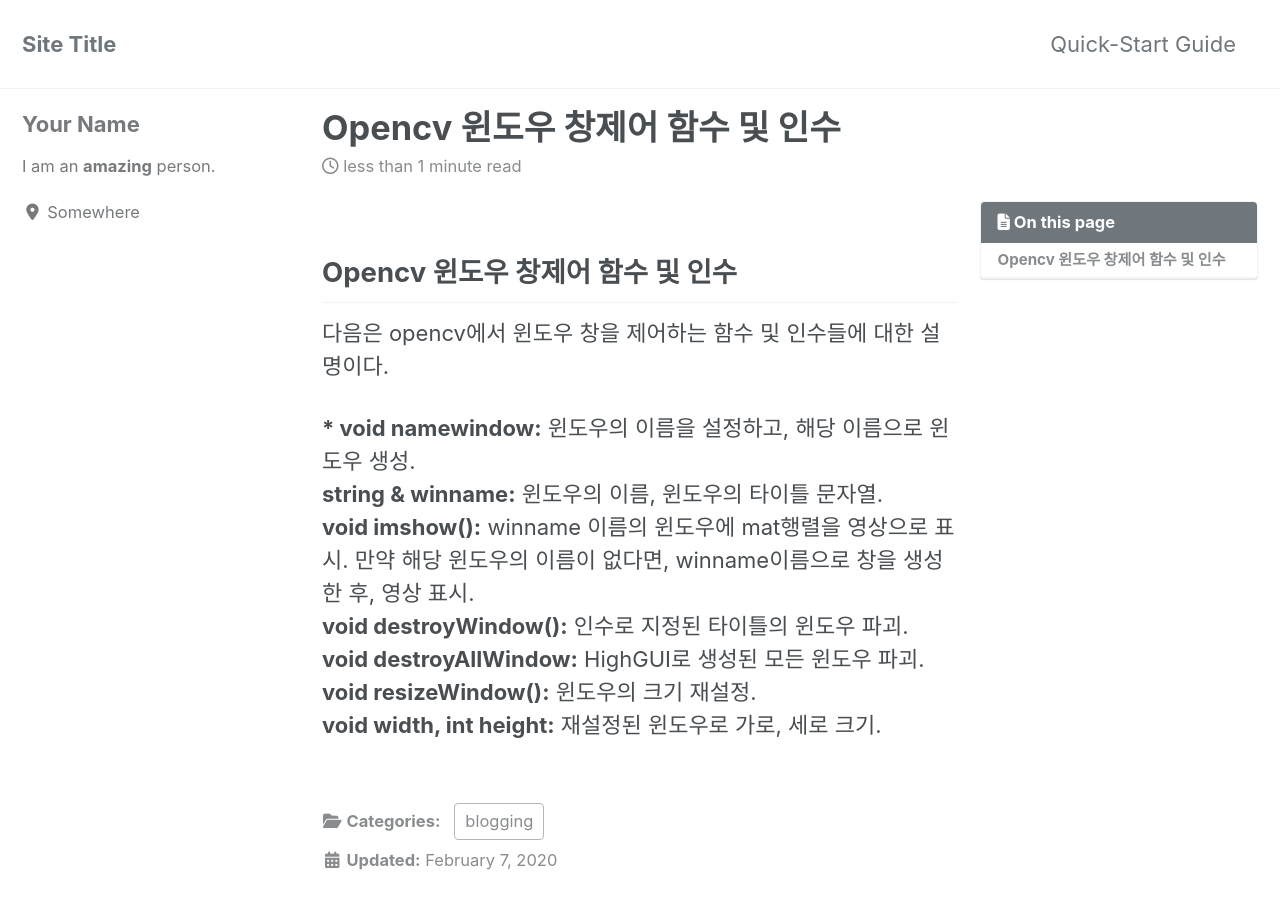
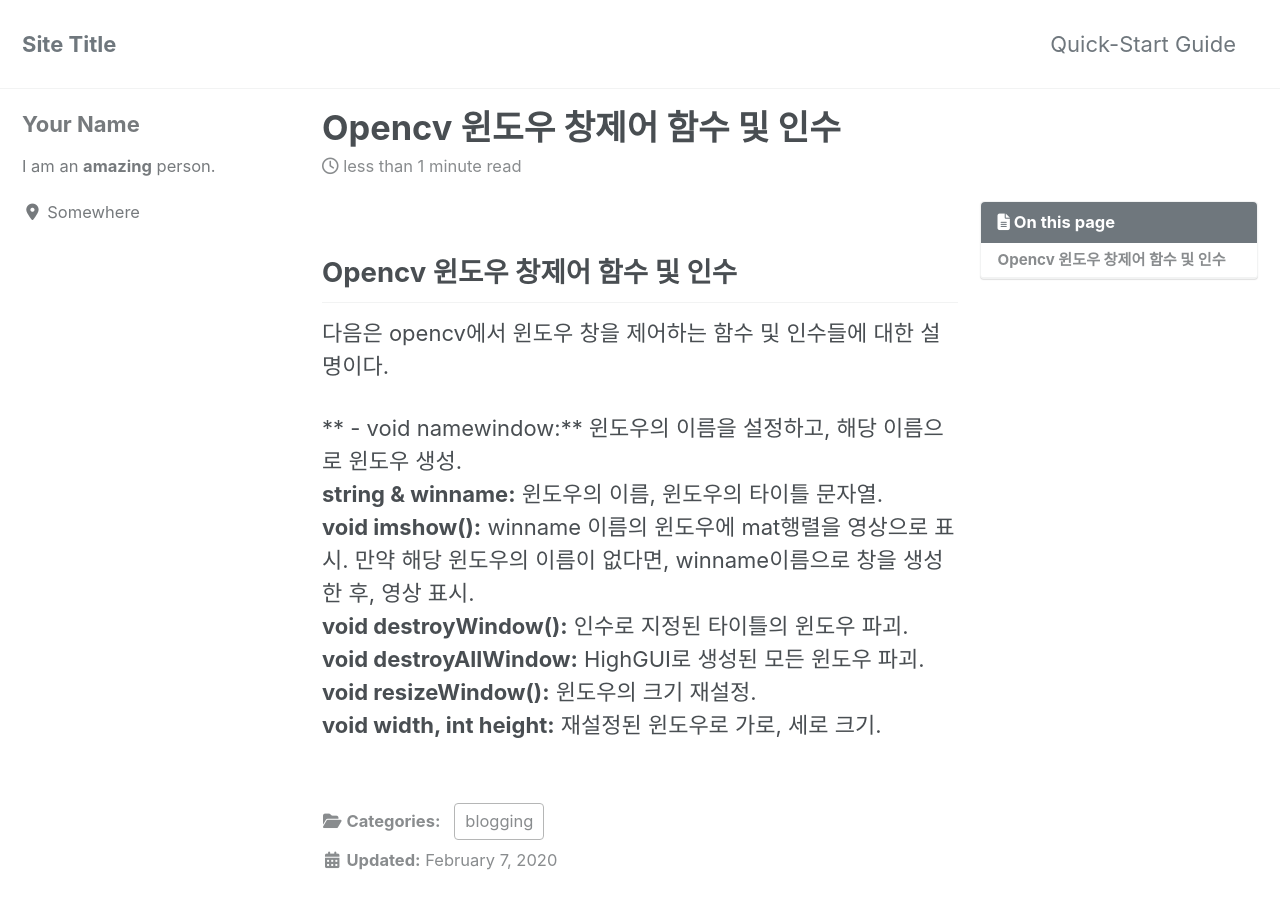
Before and after one commit to rin1004/MyStudy, a Jekyll site: the page built from _posts/2020-02-07-Opencv 윈도우 창제어 함수 및 인수.md, in a window 1280 px wide and 900 px high. Built offline with Jekyll 4.4.1, drawn with Linux system fonts in a browser that asks for light colours; cached includes are drawn as plain includes; nearby versions of some CDN libraries.

```diff
--- a/_posts/2020-02-07-Opencv 윈도우 창제어 함수 및 인수.md
+++ b/_posts/2020-02-07-Opencv 윈도우 창제어 함수 및 인수.md
@@ -9,7 +9,7 @@ toc: true
 ## **Opencv 윈도우 창제어 함수 및 인수**
 다음은 opencv에서 윈도우 창을 제어하는 함수 및 인수들에 대한 설명이다.
 
-*** void namewindow:** 윈도우의 이름을 설정하고, 해당 이름으로 윈도우 생성.
+** - void namewindow:** 윈도우의 이름을 설정하고, 해당 이름으로 윈도우 생성.
 **string & winname:** 윈도우의 이름, 윈도우의 타이틀 문자열.
 **void imshow():** winname 이름의 윈도우에 mat행렬을 영상으로 표시. 만약 해당 윈도우의 이름이 없다면, winname이름으로 창을 생성한 후, 영상 표시.
 **void destroyWindow():** 인수로 지정된 타이틀의 윈도우 파괴.
```
